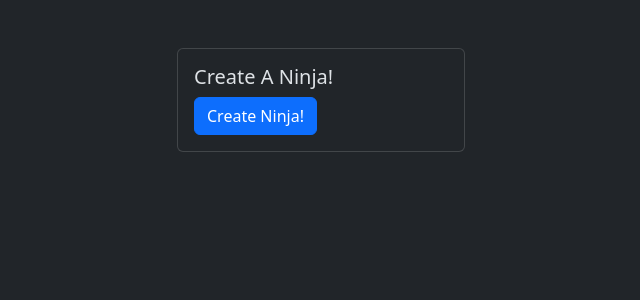
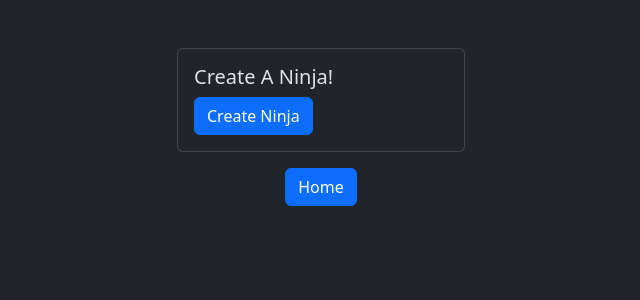
Before and after one commit to DriftingShade/Dojos_And_Ninjas_CRUD, a Flask app: template flask_app/templates/new_ninja.html in a window 1280 px wide. Shown: the top 300 px of the page, without its empty margins (319-959 px from the left). Run offline with Flask 3, Linux system fonts and the light colour scheme; the template is opened without the code that fills it, so the values that code supplies are empty.

Commit message:
progress on functionality

```diff
--- a/flask_app/models/ninja.py
+++ b/flask_app/models/ninja.py
@@ -26,7 +26,7 @@ class Ninja:
 
     @classmethod
     def save(cls, data):
-        query = """INSERT INTO ninjas (%(dojo_id)s, first_name, last_name, age, created_at,
+        query = """INSERT INTO ninjas (dojo_id, first_name, last_name, age, created_at,
         updated_at) VALUES (%(dojo_id)s, %(first_name)s, %(last_name)s, %(age)s, NOW(), NOW());"""
 
         return connectToMySQL(cls.DB).query_db(query, data)
--- a/flask_app/templates/dojo_show.html
+++ b/flask_app/templates/dojo_show.html
@@ -33,5 +33,10 @@
         </tbody>
       </table>
     </div>
+    <div class="container d-flex justify-content-center mt-3">
+      <form action="/">
+        <input type="submit" class="btn btn-primary" value="Home">
+      </form>
+    </div>
   </body>
 </html>
--- a/flask_app/templates/dojos.html
+++ b/flask_app/templates/dojos.html
@@ -46,6 +46,7 @@
     </div>
     <div class="container d-flex justify-content-center mt-5">
       <form action="/ninja_page">
+        <input type="hidden" name="{{ dojo.id }}" value="{{ dojo.id }}">
         <input
           type="submit"
           class="btn btn-primary text-center"
--- a/flask_app/templates/new_ninja.html
+++ b/flask_app/templates/new_ninja.html
@@ -16,10 +16,20 @@
       <div class="card" style="width: 18rem">
         <div class="card-body">
           <h5 class="card-title">Create A Ninja!</h5>
-          <form action="/create_ninja"></form>
-          <a href="#" class="btn btn-primary">Create Ninja!</a>
+          <form action="/create_ninja" method="post">
+
+
+
+
+            <input type="submit" class="btn btn-primary" value="Create Ninja">
+          </form>
         </div>
       </div>
     </div>
+    <div class="container d-flex justify-content-center mt-3">
+      <form action="/">
+        <input type="submit" class="btn btn-primary" value="Home">
+      </form>
+    </div>
   </body>
 </html>
--- a/server.py
+++ b/server.py
@@ -1,5 +1,6 @@
 from flask_app import app
 from flask_app.controllers import dojos
+from flask_app.controllers import ninjas
 
 if __name__ == "__main__":
     app.run(debug=True)
```
Also changed, not shown: flask_app/controllers/dojos.py (+0 -11 lines), flask_app/controllers/ninjas.py (added, +20 -0 lines).
